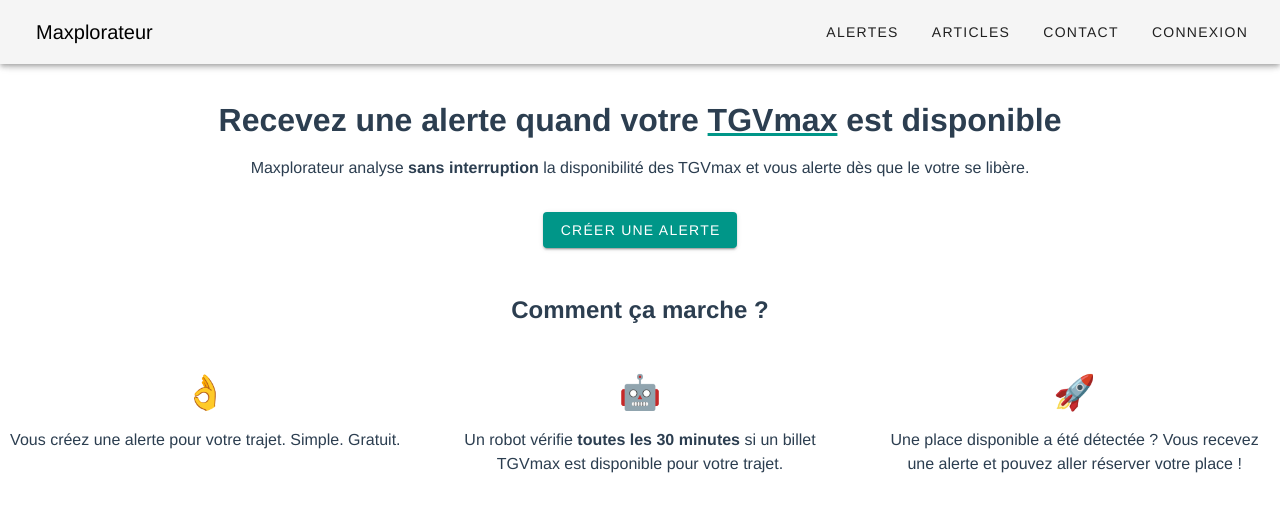
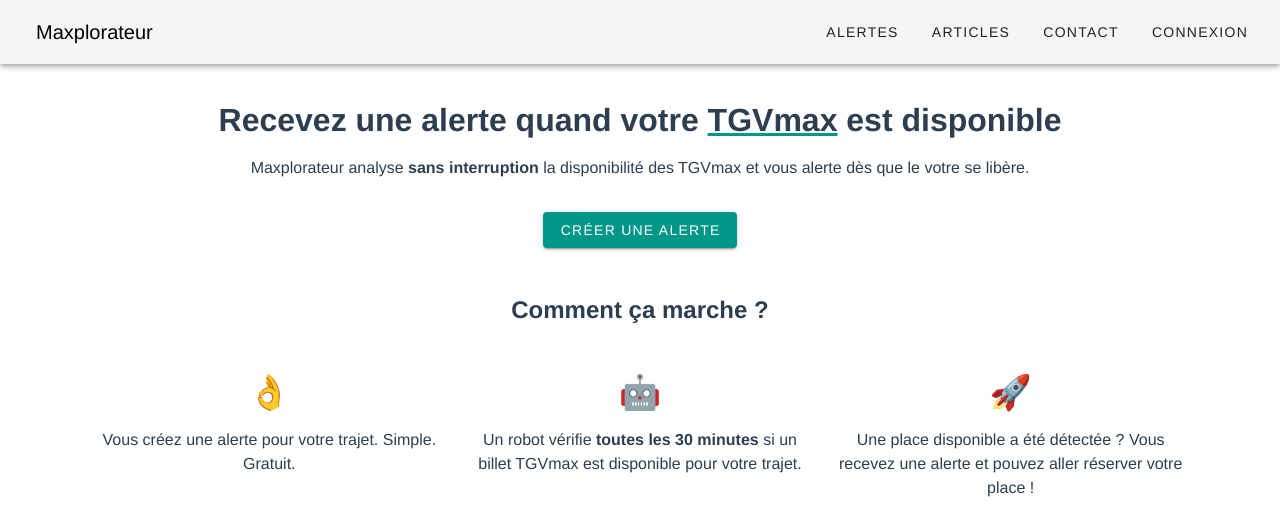
Before and after one commit to benoitdemaegdt/TGVmax, a Vue app in the folder client/: page / in a window 1280 px wide. Shown: the top 532 px of the page. Built offline with nearby package versions, Linux system fonts and the light colour scheme.

Commit message:
set max-width home page

```diff
--- a/client/src/views/Home.vue
+++ b/client/src/views/Home.vue
@@ -1,8 +1,7 @@
 <template>
   <v-container>
-    <!-- <v-row align="center" justify="center" class="mt-5"> -->
     <v-row class="mt-5">
-      <v-col cols="12" class="pr-5 pl-5">
+      <v-col cols="12">
         <h1 class="font-weight-bold text-center">
           Recevez une alerte quand votre <span class="underline">TGVmax</span> est disponible
         </h1>
@@ -16,7 +15,7 @@
     </v-row>
 
     <v-row>
-      <v-col cols="12" class="pr-5 pl-5 mt-5">
+      <v-col cols="12" class="mt-5">
         <h2 class="font-weight-bold text-center">
           Comment ça marche ?
         </h2>
@@ -24,15 +23,15 @@
     </v-row>
 
     <v-row>
-      <v-col cols="12" sm="4" class="pr-5 pl-5 mt-5">
+      <v-col cols="12" sm="4" class="mt-5">
         <p class="text-center display-1">👌</p>
         <p class="text-center">Vous créez une alerte pour votre trajet. Simple. Gratuit.</p>
       </v-col>
-      <v-col cols="12" sm="4" class="pr-5 pl-5 mt-5">
+      <v-col cols="12" sm="4" class="mt-5">
         <p class="text-center display-1">🤖</p>
         <p class="text-center">Un robot vérifie <span>toutes les 30 minutes</span> si un billet TGVmax est disponible pour votre trajet.</p>
       </v-col>
-      <v-col cols="12" sm="4" class="pr-5 pl-5 mt-5">
+      <v-col cols="12" sm="4" class="mt-5">
         <p class="text-center display-1">🚀</p>
         <p class="text-center">Une place disponible a été détectée ? Vous recevez une alerte et pouvez aller réserver votre place !</p>
       </v-col>
@@ -48,13 +47,15 @@ export default {
 
 <style scoped>
 .container {
-  max-width: 100vw;
+  width: 85%;
+  max-width: 1200px;
   padding: 0px;
 }
 
 .underline {
   text-decoration: underline #009688;
 }
+
 span {
   font-weight: bold;
 }
```
